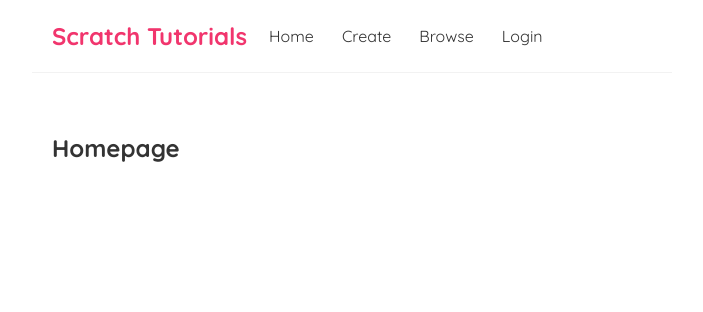
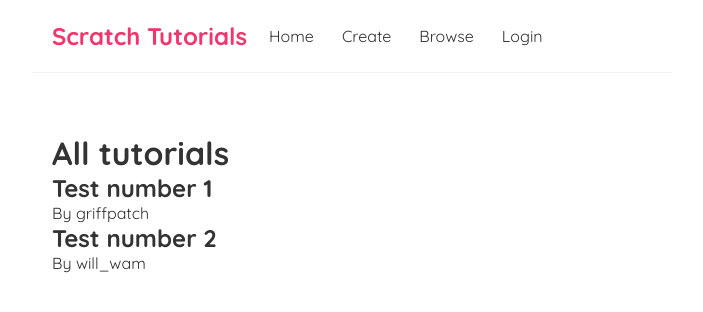
Before and after one commit to Tallented-Code-bot/scratch_tutorials, a React (Create React App) app: page / in a window 1280 px wide. Shown: the top 312 px of the page, without its empty margins (288-991 px from the left). Built offline with nearby package versions, Linux system fonts and the light colour scheme.

Commit message:
Add list of tutorials

```diff
--- a/src/Home.js
+++ b/src/Home.js
@@ -1,7 +1,15 @@
+import {useState} from 'react';
+import TutorialList from './TutorialList';
+
+
 const Home=()=>{
+	const [tutorials,setTutorials]=useState([
+		{title:"Test number 1",body:"This is a test",author:"griffpatch",id:1},
+		{title:"Test number 2",body:"This is another test",author:"will_wam",id:2}
+	]);
 	return(
 		<div class="home">
-			<h2>Homepage</h2>
+			<TutorialList tutorials={tutorials} title={"All tutorials"}/>
 		</div>
 	);
 }
--- /dev/null
+++ b/src/TutorialList.js
@@ -0,0 +1,19 @@
+const TutorialList = (props) =>{
+	const tutorials = props.tutorials;
+	const title=props.title;
+	return(
+		<div className="article_list">
+			<h1>{title}</h1>
+			{tutorials.map((tutorial)=>(
+				<div className="tutorial_preview" key={tutorial.id}>
+					<h2> {tutorial.title} </h2>
+					<p>By {tutorial.author}</p>
+				</div>
+			))}
+
+		</div>
+
+	);
+}
+
+export default TutorialList;
```
